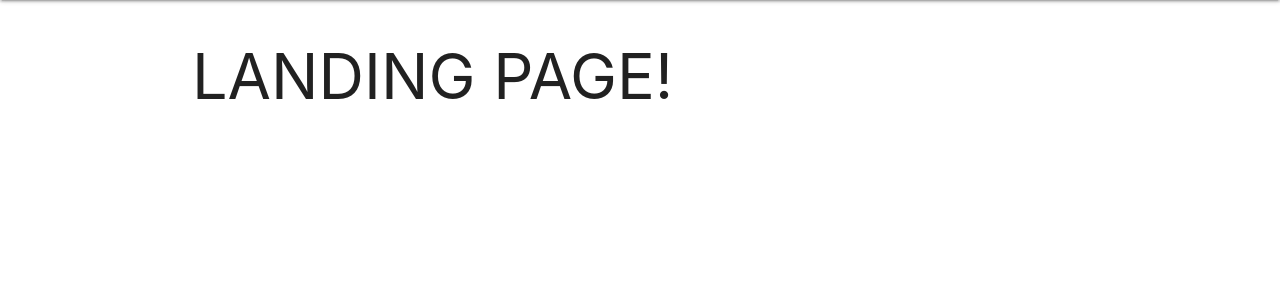
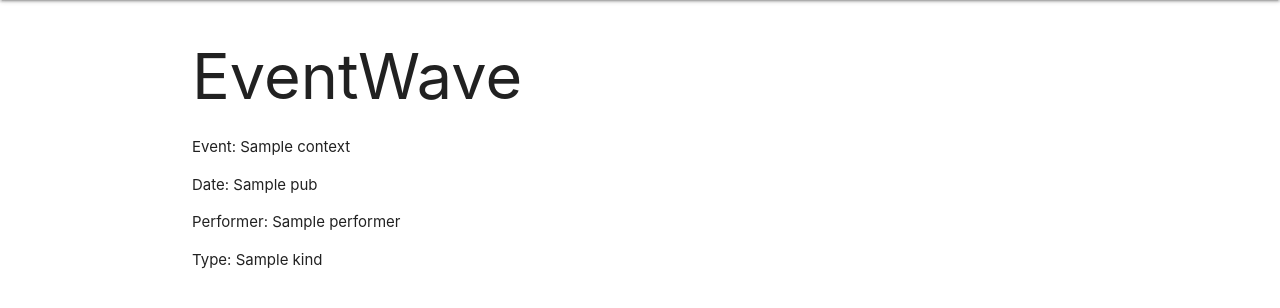
Before and after one commit to sclaxto/EventWave, a Django app: template eventwave/main_app/templates/events/index.html in a window 1280 px wide. Shown: the part 64-372 px from the top of the page. Run offline with Django 4.2, Linux system fonts and the light colour scheme; the template is opened without the code that fills it: most values are stand-ins (such as "Sample title", 1, 10 or a date in 2020).

Commit message:
index page displays event details

```diff
--- a/eventwave/main_app/templates/events/index.html
+++ b/eventwave/main_app/templates/events/index.html
@@ -1,8 +1,12 @@
 {% extends 'base.html' %}
+{% block content %}
+<h1>EventWave</h1>
+<div>
 
-{% block content %}
+    <p>Event: {{ context.title }}</p>
+    <p>Date: {{ context.pub }}</p>
+    <p>Performer: {{ context.performer }}</p>
+    <p>Type: {{ context.kind }}</p>
 
-
-<h1>LANDING PAGE!</h1>
-
+</div>
 {% endblock content %}
--- a/eventwave/main_app/views.py
+++ b/eventwave/main_app/views.py
@@ -20,5 +20,5 @@ def index(request):
     kind = responseData['events'][0]['type']
 
     context = dict_of(title, seekgeek_id, url, pub, performer, kind)
-
-    return render(request, 'events/index.html', context)
+    print(context)
+    return render(request, 'events/index.html', {'context': context})
```
